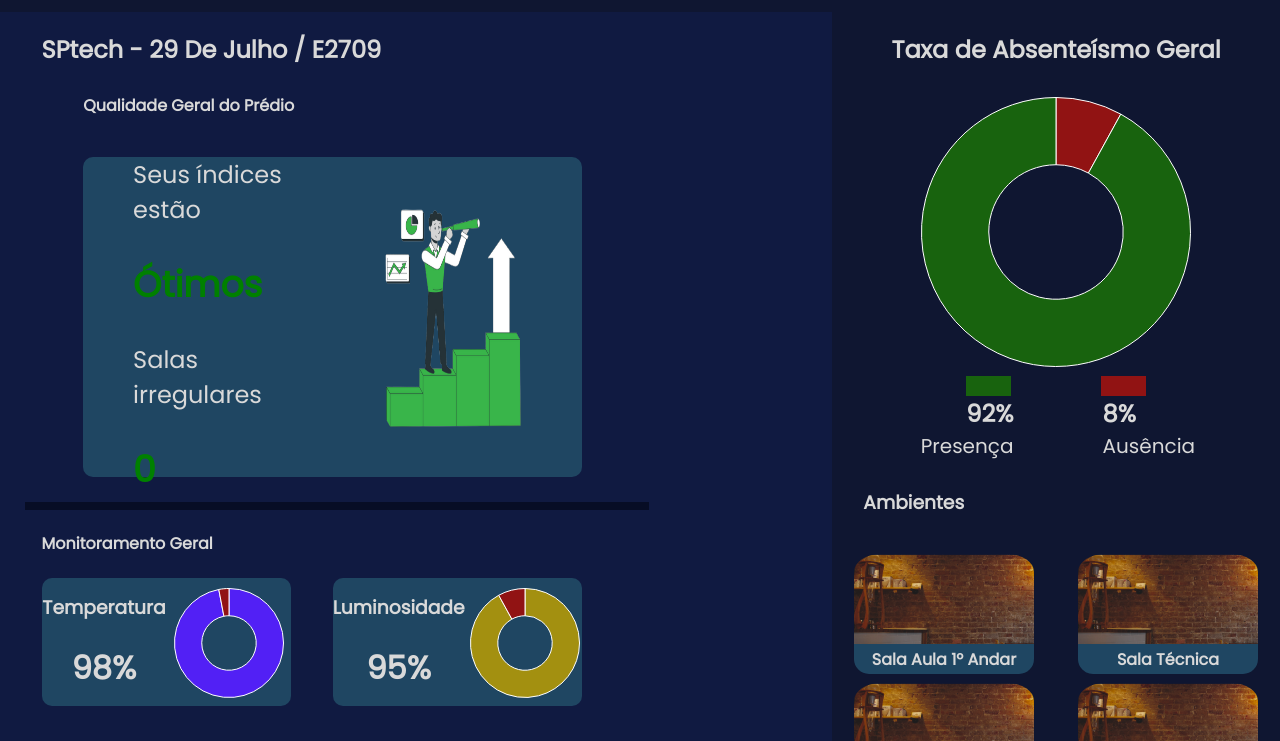
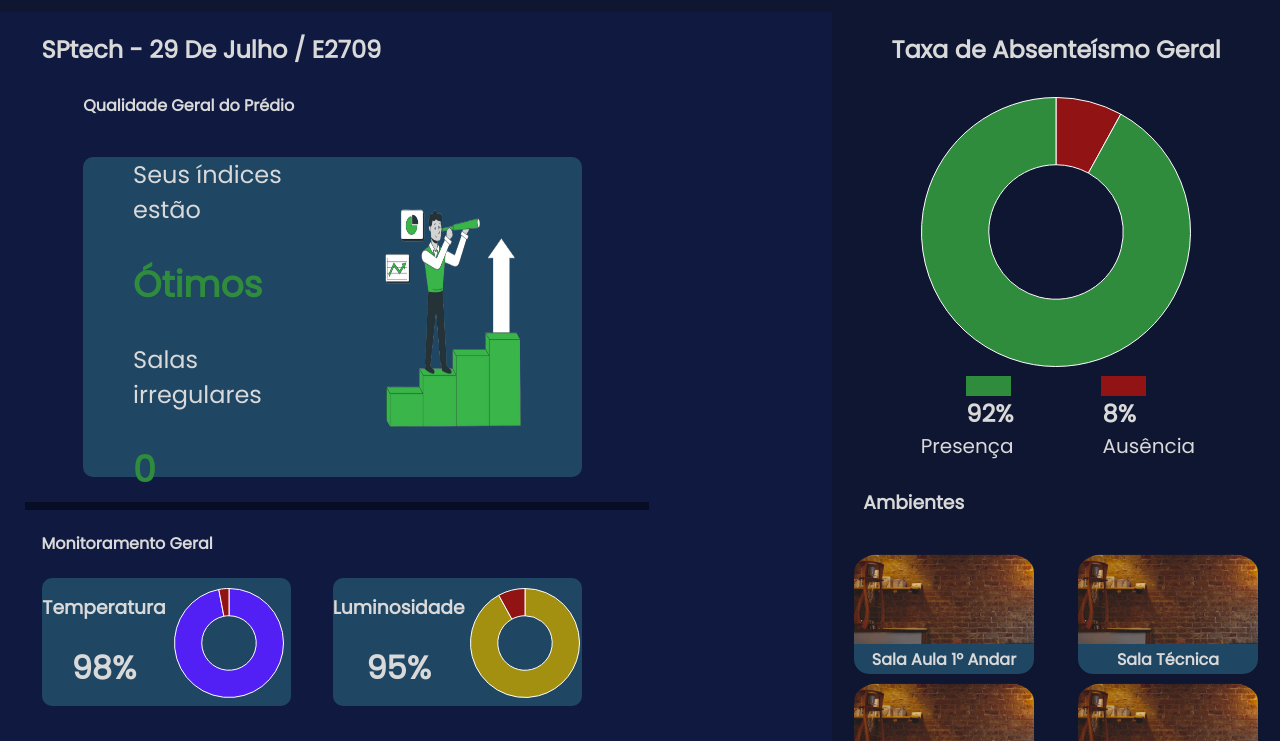
Before and after one commit to Solutech-Energy/opus-quality, a plain HTML site: page site/dashboardGeral.html in a window 1280 px wide. Shown: the part 59-800 px from the top of the page. Drawn offline with nearby package versions, Linux system fonts and the light colour scheme.

Commit message:
Alterei as cores dos graficos das dashs

```diff
--- a/site/dashboardGeral.html
+++ b/site/dashboardGeral.html
@@ -41,8 +41,8 @@
             <h4>Qualidade Geral do Prédio</h4>
          </div>
          <div class="cardIndex">
-             <div class="leftCard" class="textLeft"><span>Seus índices estão<h2 style="color: green;"> Ótimos</span></h2><span>
-             <div><span>Salas irregulares</span><h2 style="color: green;">0</h2></div>
+             <div class="leftCard" class="textLeft"><span>Seus índices estão<h2 style="color: #2f8c3d;"> Ótimos</span></h2><span>
+             <div><span>Salas irregulares</span><h2 style="color: #2f8c3d	;">0</h2></div>
             </div>
              <div class="rightCard">
                <img src="img/imgPositivos.png" alt="" width="70%" height="70%">
@@ -174,7 +174,7 @@
       type: 'doughnut',
       data: {
         datasets: [
-          { backgroundColor: ['#911313','#18630e'],
+          { backgroundColor: ['#911313','#2f8c3d'],
             data: [8, 92],
             borderWidth: 1
           }]
--- a/site/style.css
+++ b/site/style.css
@@ -526,6 +526,7 @@
 }
 
 .imgBackgroundQuemSomos img {
+    width: 80%;
     align-self: center;
     margin-bottom: 5%;
 }
@@ -1076,7 +1077,7 @@
     display: flex;
     width: 10%;
     height: 20px;
-    background-color: #18630e;
+    background-color: #2f8c3d;
 
 }
 
```
